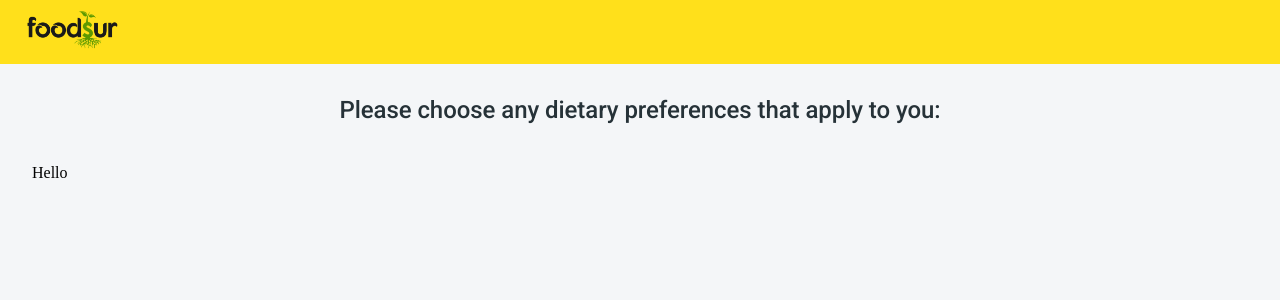
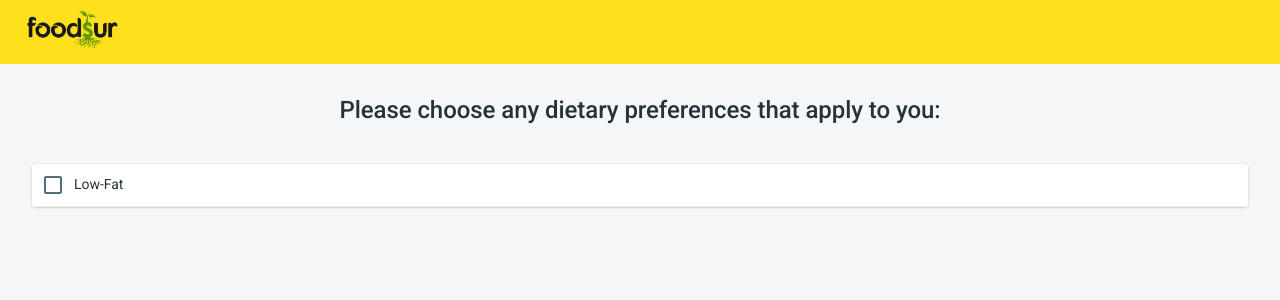
Before and after one commit to AtaAnsari/Foodsur-Client, a React (Create React App) app: page /dietary-preferences in a window 1280 px wide. Shown: the top 300 px of the page. Built offline with nearby package versions, Linux system fonts and the light colour scheme; no server answers; what validate.js would draw is missing.

Commit message:
Make generic table with one element in DietaryPreferencesTable

```diff
--- a/src/views/DietaryPreferences/components/DietaryPreferencesTable/DietaryPreferencesTable.js
+++ b/src/views/DietaryPreferences/components/DietaryPreferencesTable/DietaryPreferencesTable.js
@@ -1,8 +1,37 @@
 import React from 'react';
+import {
+  Table,
+  TableRow,
+  TableCell,
+  Checkbox,
+  TableBody,
+  Paper
+} from '@material-ui/core';
 
 const DietaryPreferencesTable = () => {
   return (
-    <div>Hello</div>
+    <Paper>
+      <Table>
+        <TableBody>
+          <TableRow
+            // className={}
+            // hover
+            // key={}
+            // selected={}
+          >
+            <TableCell padding="checkbox">
+              <Checkbox
+                // checked={}
+                color="primary"
+                // onChange={}
+                // value="true"
+              />
+              Low-Fat
+            </TableCell>
+          </TableRow>
+        </TableBody>
+      </ Table>
+    </Paper>
   )
 }
 
```
